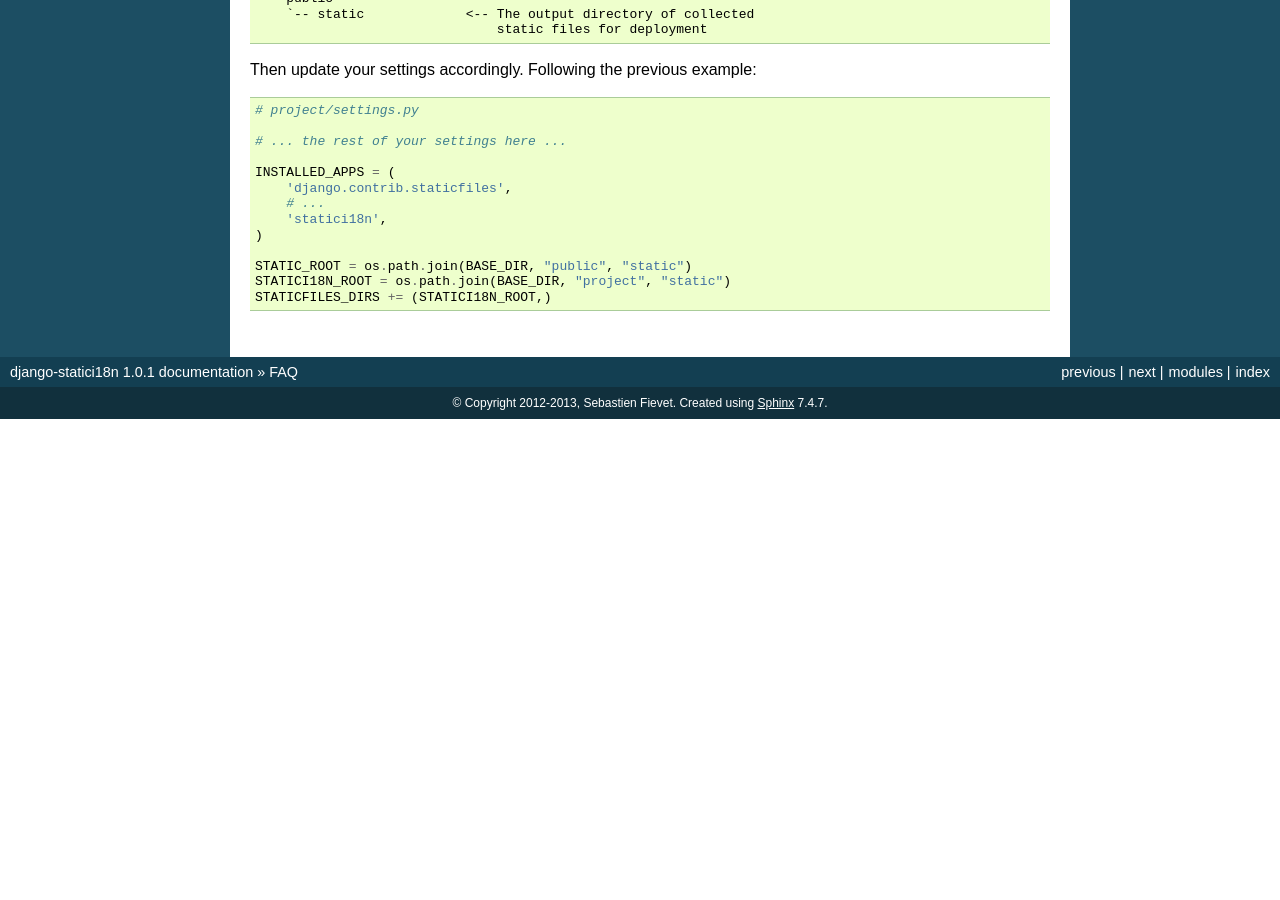
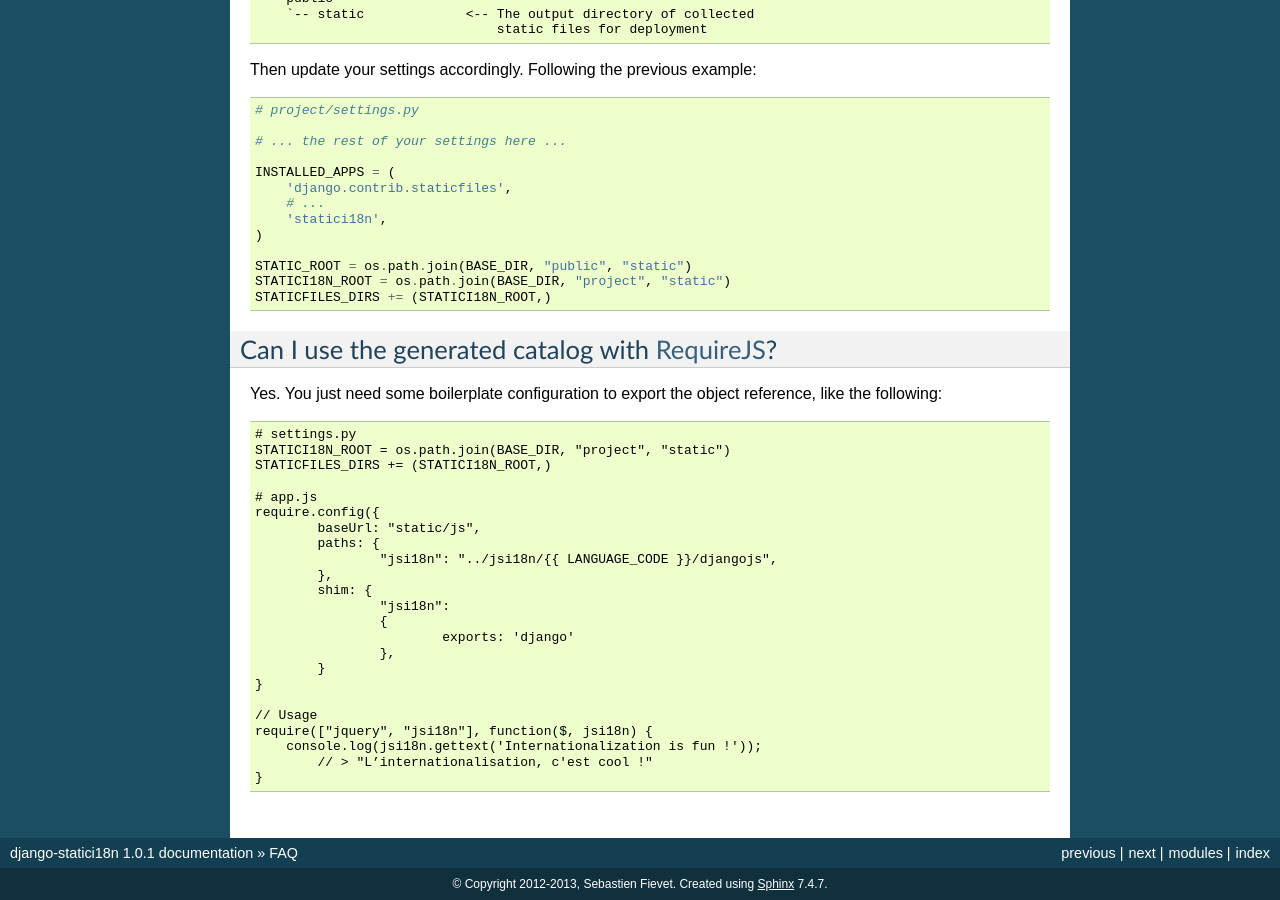
Before and after one commit to zyegfryed/django-statici18n, a Sphinx documentation site: the page built from docs/faq.rst, in a window 1280 px wide and 900 px high, scrolled down 1780 px. Built offline with Sphinx 7.4.7, drawn with Linux system fonts in a browser that asks for light colours; before the commit the page ends 2199 px from its top, so only the background shows below that; some of the changed text lies outside the part shown.

Commit message:
Added RequireJS entry to the FAQ. Thanks to @Ewjoachim

```diff
--- a/docs/faq.rst
+++ b/docs/faq.rst
@@ -22,6 +22,9 @@ Choose the one that best fits your needs and/or taste.
 See `static files management`_ for more information.
 
 .. _static files management: http://django.readthedocs.org/en/1.6.x/ref/contrib/staticfiles/
+
+
+.. _staticfiles-app-configuration:
 
 Using a placeholder app
 ~~~~~~~~~~~~~~~~~~~~~~~
@@ -80,6 +83,8 @@ Then update your settings accordingly. Following the previous example::
     STATICI18N_ROOT = os.path.join(BASE_DIR, "i18n", "static")
 
 
+.. _staticfiles-directory-configuration:
+
 Using a placeholder directory
 ~~~~~~~~~~~~~~~~~~~~~~~~~~~~~
 
@@ -124,3 +129,36 @@ Then update your settings accordingly. Following the previous example::
     STATIC_ROOT = os.path.join(BASE_DIR, "public", "static")
     STATICI18N_ROOT = os.path.join(BASE_DIR, "project", "static")
     STATICFILES_DIRS += (STATICI18N_ROOT,)
+
+
+Can I use the generated catalog with RequireJS_?
+-----------------------------------------------
+
+Yes. You just need some boilerplate configuration to export the object
+reference, like the following::
+
+    # settings.py
+    STATICI18N_ROOT = os.path.join(BASE_DIR, "project", "static")
+    STATICFILES_DIRS += (STATICI18N_ROOT,)
+
+    # app.js
+    require.config({
+            baseUrl: "static/js",
+            paths: {
+                    "jsi18n": "../jsi18n/{{ LANGUAGE_CODE }}/djangojs",
+            },
+            shim: {
+                    "jsi18n":
+                    {
+                            exports: 'django'
+                    },
+            }
+    }
+
+    // Usage
+    require(["jquery", "jsi18n"], function($, jsi18n) {
+        console.log(jsi18n.gettext('Internationalization is fun !'));
+            // > "L’internationalisation, c'est cool !"
+    }
+
+.. _RequireJS: http://requirejs.org/
```
